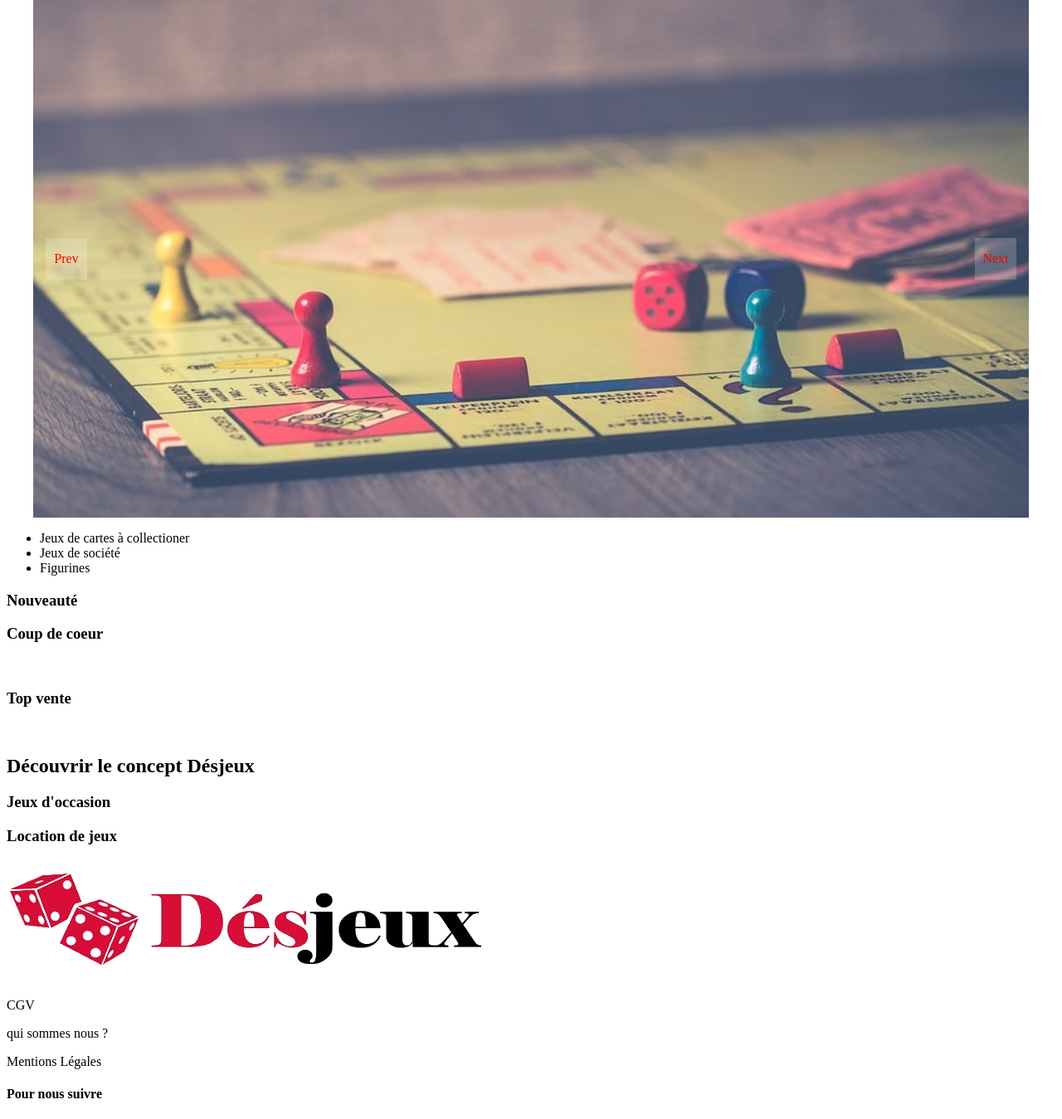
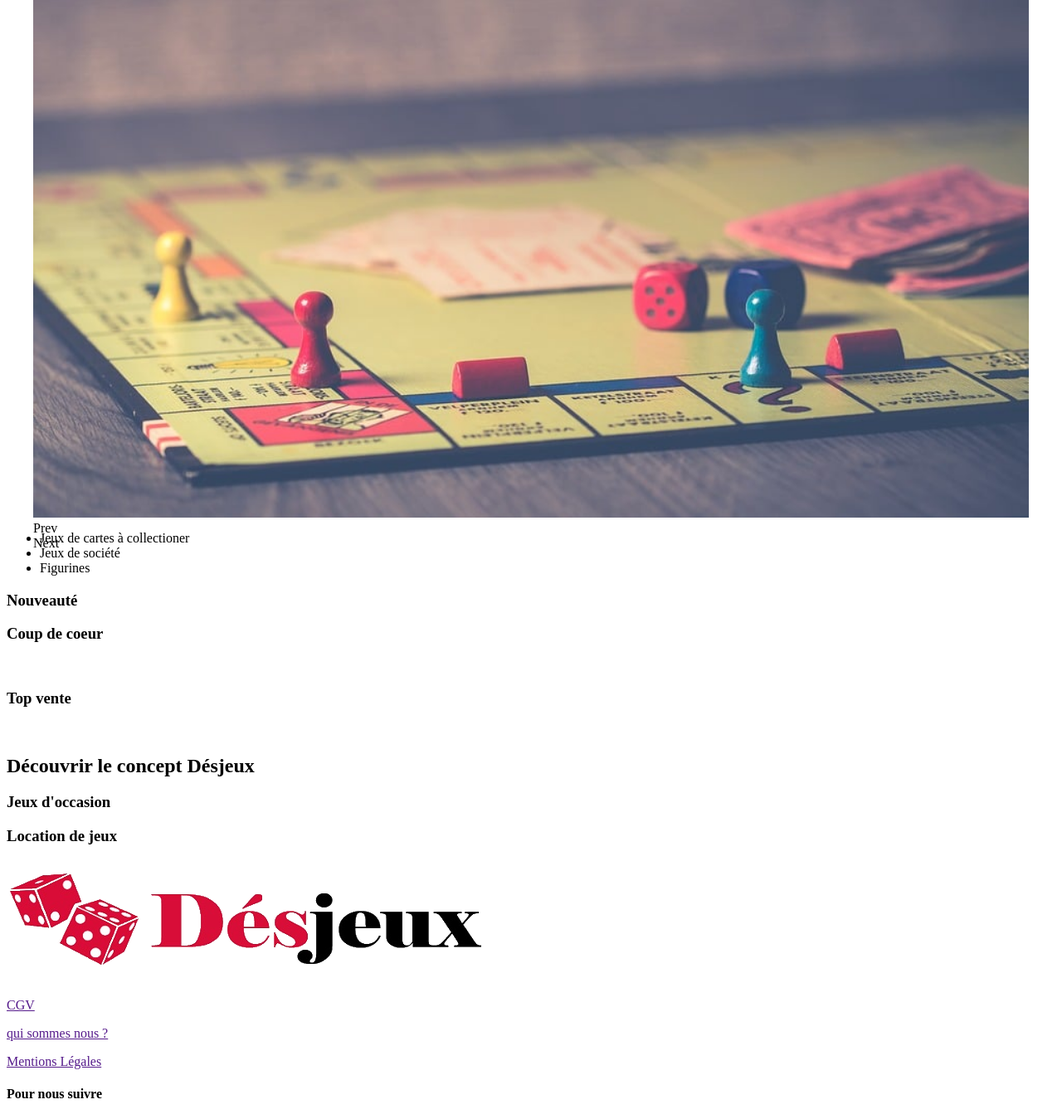
Before and after one commit to Sigfrilde/Boutique-Desjeux, a PHP site: page / in a window 1280 px wide. Shown: the part 176-1525 px from the top of the page at 83% size. Run offline with PHP 8.4, Linux system fonts and the light colour scheme; some libraries are stand-ins or nearby versions.

Commit message:
init commit

```diff
--- a/css/style.css
+++ b/css/style.css
@@ -41,14 +41,14 @@
     height: 100%;
     object-fit: cover;
   }
-  .slider .arrow {
+  /* .slider .arrow {
     display: flex;
     justify-content: center;
     align-items: center;
     position: absolute;
     width: 50px;
     height: 50px;
-    background-color: rgba(255, 255, 255, 0.2);
+    background-color: rgba(255, 255, 255, 0.427);
     transform: translateY(-50%);
     cursor: pointer;
     user-select: none;
@@ -63,6 +63,6 @@
     top: 50%;
     right: 15px;
     color: red;
-  }
+  } */
 
   /* End of slider */
--- a/index.html
+++ b/index.html
@@ -67,9 +67,9 @@
         <footer>
             <div>
                 <img src="images/DESJEUX.png" alt="Logo DESJEUX">
-                <p>CGV</p>
-                <p>qui sommes nous ?</p>
-                <p>Mentions Légales</p>
+                <p><a href="">CGV</a></p>
+                <p><a href="">qui sommes nous ?</a></p>
+                <p><a href="">Mentions Légales</a></p>
             </div>
             <div>
                 <h4>Pour nous suivre</h4>
--- a/slider/index.js
+++ b/slider/index.js
@@ -9,7 +9,7 @@ class Slider {
       this.width = 650;
       this.height = 425;
       this.currentSlide = 0;
-      this.interval = 10000;
+      this.interval = 5000;
       this.loop = false;
       this.autoplay = false;
 
```
